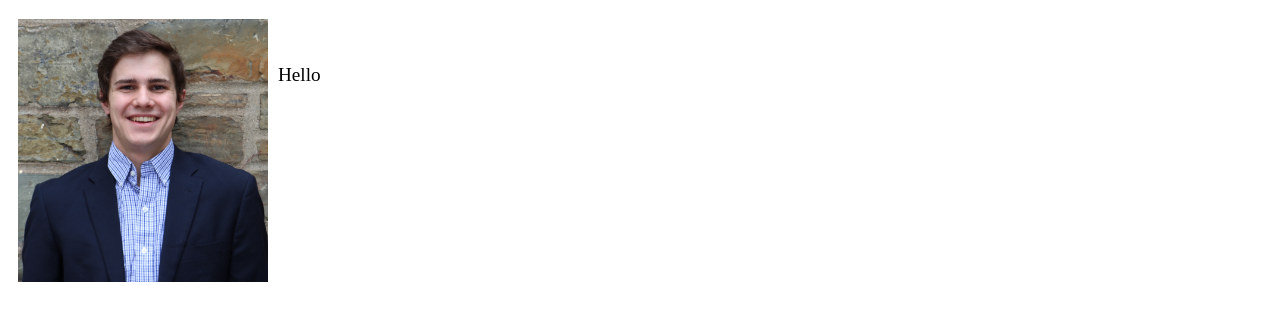
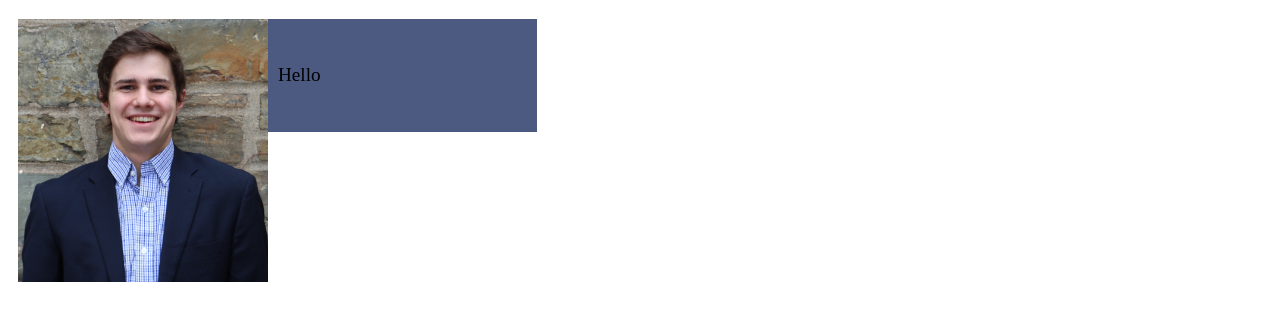
Before and after one commit to seanmc5943/seanmc5943.github.io, a plain HTML site: page index.html in a window 1280 px wide. Shown: the part 117-438 px from the top of the page. Drawn offline with Linux system fonts and the light colour scheme.

Commit message:
Update index.html

```diff
--- a/index.html
+++ b/index.html
@@ -24,7 +24,7 @@
     padding-left: 50px;
     width: 30%;
     margin: 50px;
-    background: rgba(255,255,255, 0.7);
+    background: rgba(0, 20, 77, 0.7);
     text-align: justify;
     font-size: 1.2em;
     line-height: 170%;
```
